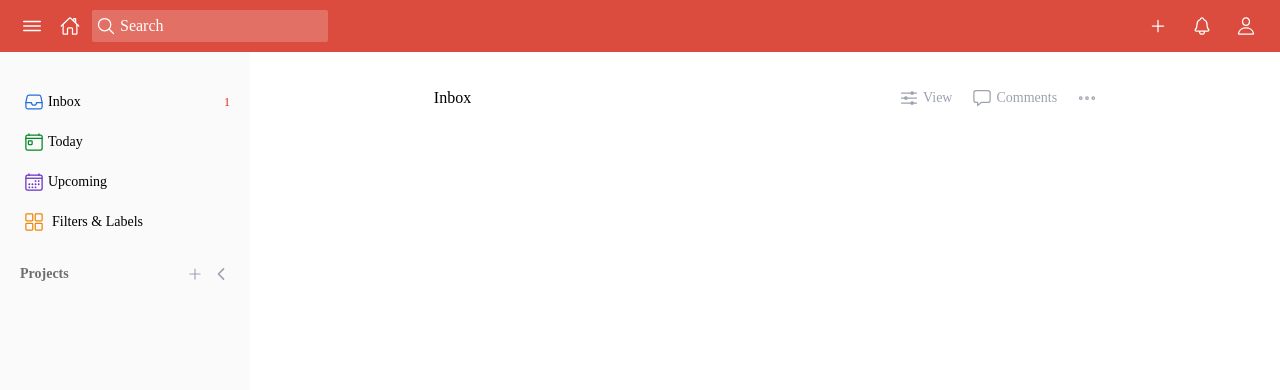
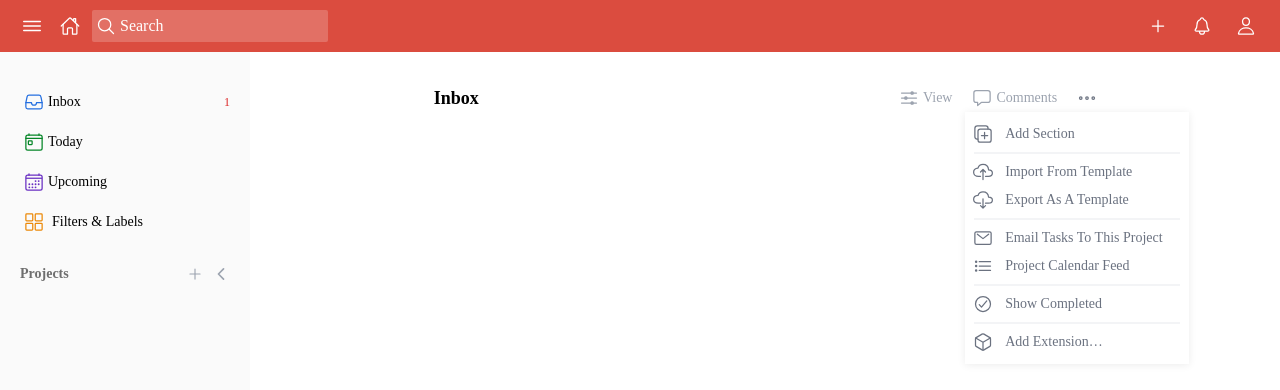
Before and after one commit to alirezaj/to-do-react, a React (Create React App) app: page /inbox in a window 1280 px wide. Shown: the top 390 px of the page. Built offline with nearby package versions, Linux system fonts and the light colour scheme; a web font is replaced by a local one.

Commit message:
add ToolsMenu component

```diff
--- /dev/null
+++ b/src/components/tools-menu/index.tsx
@@ -0,0 +1,87 @@
+import React from "react";
+import {
+  IoCheckmarkCircleOutline,
+  IoCloudDownloadOutline,
+  IoCloudUploadOutline,
+  IoCubeOutline,
+  IoDuplicateOutline,
+  IoListOutline,
+  IoMailOutline,
+} from "react-icons/io5";
+
+export const ToolsMenu = () => {
+  return (
+    <div className="flex flex-col w-56 absolute -translate-x-2/4 rounded-sm mt-1">
+      <ul className="flex flex-col items-center shadow-menu py-2 w-full">
+        <li className="flex items-center hover:bg-[#eee] hover:rounded-sm w-full p-1 gap-x-2">
+          <span>
+            <IoDuplicateOutline className="w-7 h-5" />
+          </span>
+          <span>
+            <h5 className="text-sm capitalize">Add Section</h5>
+          </span>
+        </li>
+        <li className="w-11/12 m-1">
+          <div className="border-y border-gray-100"></div>
+        </li>
+        <li className="flex items-center hover:bg-[#eee] hover:rounded-sm w-full p-1 gap-x-2">
+          <span>
+            <IoCloudUploadOutline className="w-7 h-5" />
+          </span>
+          <span className="text-sm">
+            <h5 className="text-sm capitalize">import from template</h5>
+          </span>
+        </li>
+        <li className="flex items-center hover:bg-[#eee] hover:rounded-sm w-full p-1 gap-x-2">
+          <span>
+            <IoCloudDownloadOutline className="w-7 h-5" />
+          </span>
+          <span className="text-sm">
+            <h5 className="text-sm capitalize">export as a template</h5>
+          </span>
+        </li>
+        <li className="w-11/12 m-1">
+          <div className="border-y border-gray-100"></div>
+        </li>
+        <li className="flex items-center hover:bg-[#eee] hover:rounded-sm w-full p-1 gap-x-2">
+          <span>
+            <IoMailOutline className="w-7 h-5" />
+          </span>
+          <span className="text-sm">
+            <h5 className="text-sm capitalize">Email tasks to this project</h5>
+          </span>
+        </li>
+        <li className="flex items-center hover:bg-[#eee] hover:rounded-sm w-full p-1 gap-x-2">
+          <span>
+            <IoListOutline className="w-7 h-5" />
+          </span>
+          <span className="text-sm">
+            <h5 className="text-sm capitalize">Project calendar feed</h5>
+          </span>
+        </li>
+        <li className="w-11/12 m-1">
+          <div className="border-y border-gray-100"></div>
+        </li>
+        <li className="flex items-center hover:bg-[#eee] hover:rounded-sm w-full p-1 gap-x-2">
+          <span>
+            <IoCheckmarkCircleOutline className="w-7 h-5" />
+          </span>
+          <span className="text-sm">
+            <h5 className="text-sm capitalize">Show completed</h5>
+          </span>
+        </li>
+        <li className="w-11/12 m-1">
+          <div className="border-y border-gray-100"></div>
+        </li>
+        <li className="flex items-center hover:bg-[#eee] hover:rounded-sm w-full p-1 gap-x-2">
+          <span>
+            <IoCubeOutline className="w-7 h-5" />
+          </span>
+          <span className="text-sm">
+            <h5 className="text-sm capitalize">Add extension…</h5>
+          </span>
+        </li>
+      </ul>
+    </div>
+  );
+};
--- a/src/pages/inbox/index.tsx
+++ b/src/pages/inbox/index.tsx
@@ -2,14 +2,24 @@ import {
   IoOptions,
   IoChatboxOutline,
   IoEllipsisHorizontalOutline,
+  IoTodayOutline,
+  IoFolderOpenOutline,
+  IoCloudUploadOutline,
+  IoCloudDownloadOutline,
+  IoMailOutline,
+  IoListOutline,
+  IoCheckmarkCircleOutline,
+  IoDuplicateOutline,
+  IoCubeOutline,
 } from "react-icons/io5";
+import { ToolsMenu } from "../../components/tools-menu";
 
 export const Inbox = () => {
   return (
     <div className="m-auto w-2/3">
       <div className="flex w-full justify-between items-center">
         <div>
-          <h1>Inbox</h1>
+          <h1 className="font-bold text-lg">Inbox</h1>
         </div>
         <div className="flex items-center gap-3">
           <button className="flex items-center gap-1 text-gray-400 hover:text-gray-500 hover:bg-[#eee] hover:rounded-sm p-1">
@@ -22,14 +32,15 @@ export const Inbox = () => {
           </button>
           <button className="flex items-center gap-1 text-gray-400 hover:text-gray-500 hover:bg-[#eee] hover:rounded-sm p-1">
             <span>
-                <IoChatboxOutline  className="w-5 h-5"/>
+              <IoChatboxOutline className="w-5 h-5" />
             </span>
             <span>
-                <h3 className="text-sm capitalize">comments</h3>
+              <h3 className="text-sm capitalize">comments</h3>
             </span>
           </button>
-          <button className="hover:bg-[#eee] text-gray-400 hover:text-gray-500 hover:rounded-sm p-1">
-            <IoEllipsisHorizontalOutline  className="w-5 h-5"/>
+          <button className="hover:bg-[#eee] text-gray-500 hover:rounded-sm p-1">
+            <IoEllipsisHorizontalOutline className="w-5 h-5" />
+            <ToolsMenu />
           </button>
         </div>
       </div>
--- a/tailwind.config.js
+++ b/tailwind.config.js
@@ -10,6 +10,9 @@ module.exports = {
       spacing: {
         navbar: "52px",
       },
+      boxShadow: {
+        menu: '0 1px 8px 0 rgb(0 0 0 / 8%)'
+      }
     },
   },
   plugins: [],
```
